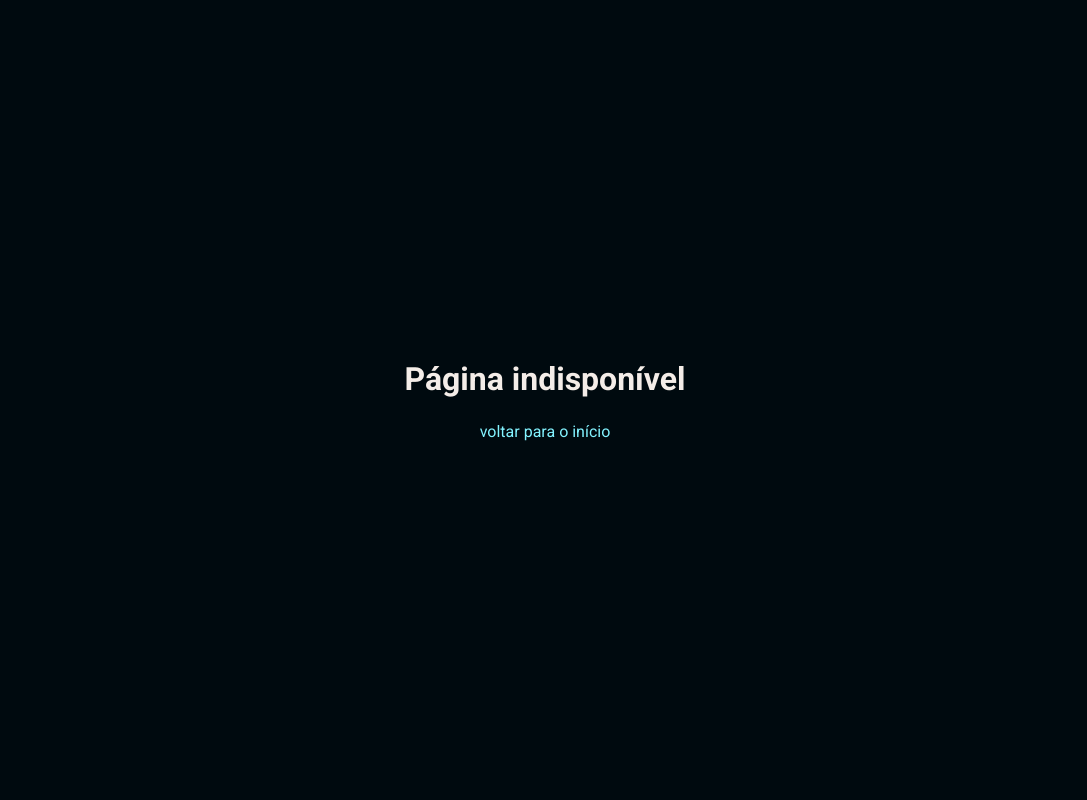
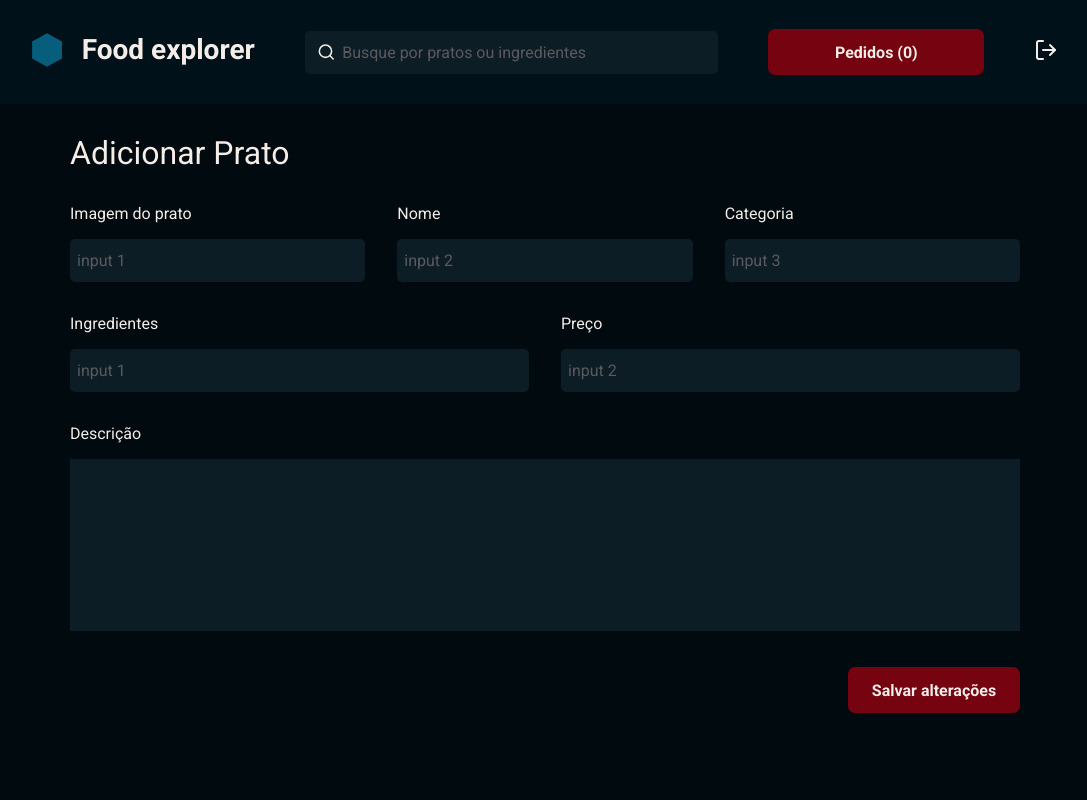
Before and after one commit to Felipe-Monte/Food-explorer, a React (Vite) app in the folder web/: page /add in a window 1280 px wide. Shown: the top 800 px of the page, without its empty margins (95-1182 px from the left). Built offline with nearby package versions, Linux system fonts and the light colour scheme.

Commit message:
create page add and tags

```diff
--- /dev/null
+++ b/web/src/components/Tag/index.jsx
@@ -0,0 +1,9 @@
+import { Container } from './styles'
+
+export function Tag({title, ...rest}) {
+  return (
+    <Container {...rest}>
+      <span>{title}</span>
+    </Container>
+  )
+}
--- /dev/null
+++ b/web/src/components/Tag/styles.js
@@ -0,0 +1,10 @@
+import styled from 'styled-components'
+
+export const Container = styled.span`
+  width: fit-content;
+  padding: 5px 16px;
+
+  background-color: ${({ theme }) => theme.COLORS.GRAY_600};
+  color: ${({ theme }) => theme.COLORS.WHITE};
+  border-radius: 10px;
+`
--- /dev/null
+++ b/web/src/pages/AddDish/index.jsx
@@ -0,0 +1,66 @@
+import { Container, Form, ContainerInputs, ContainerTagsAndPrice, WrapperTextArea, ContainerButton, WrapperInput } from './styles'
+
+import { Header } from '../../components/Header'
+import { Input } from '../../components/Input'
+import { Button } from '../../components/Button'
+import { Footer } from '../../components/Footer'
+
+export function AddDish() {
+  return (
+    <Container>
+      <Header />
+
+      <main>
+
+        <Form>
+          <h1>Adicionar Prato</h1>
+
+          <ContainerInputs>
+            <WrapperInput>
+              <label htmlFor="input1">Imagem do prato</label>
+              <Input placeholder="input 1" id="input1" />
+            </WrapperInput>
+
+            <WrapperInput>
+              <label htmlFor="input2">Nome</label>
+              <Input placeholder="input 2" id="input2" />
+            </WrapperInput>
+
+            <WrapperInput>
+              <label htmlFor="input3">Categoria</label>
+              <Input placeholder="input 3" id="input3" />
+            </WrapperInput>
+
+          </ContainerInputs>
+
+          <ContainerTagsAndPrice>
+            <WrapperInput>
+              <label htmlFor="input4">Ingredientes</label>
+              <Input placeholder="input 1" id="input4" />
+            </WrapperInput>
+
+            <WrapperInput>
+              <label htmlFor="input5">Preço</label>
+              <Input placeholder="input 2" id="input5" />
+            </WrapperInput>
+
+          </ContainerTagsAndPrice>
+
+          <WrapperTextArea>
+            <label htmlFor="textarea">Descrição</label>
+            <textarea id="textarea"></textarea>
+          </WrapperTextArea>
+
+          <ContainerButton>
+            <Button title="Salvar alterações"/>
+          </ContainerButton>
+
+        </Form>
+
+      </main>
+
+      <Footer />
+
+    </Container>
+  )
+}
--- /dev/null
+++ b/web/src/pages/AddDish/styles.js
@@ -0,0 +1,112 @@
+import styled from 'styled-components'
+
+export const Container = styled.div`
+  width: 100%;
+  height: 100vh;
+
+
+  > main {
+    width: 100%;
+    height: 100%;
+
+    display: flex;
+    justify-content: center;
+
+    /* border: 2px solid red; */
+  }
+`
+
+export const Form = styled.form`
+  min-width: 950px;
+  max-width: 950px;
+  height: fit-content;
+
+    margin-top: 30px;
+
+  /* border: 2px solid white; */
+
+  > h1 {
+    font-size: 32px;
+    font-style: normal;
+    font-weight: 500;
+
+    margin-bottom: 32px;
+  }
+`
+
+export const ContainerInputs = styled.div`
+  width: 100%;
+
+  margin: auto;
+
+  display: flex;
+  justify-content: center;
+  align-items: center;
+  gap: 32px;
+
+  /* border: 2px solid green; */
+`
+
+export const ContainerTagsAndPrice = styled.div`
+  width: 100%;
+
+  display: flex;
+  gap: 32px;
+`
+
+export const WrapperTextArea = styled.div`
+  width: 100%;
+
+  > label {
+    font-size: 16px;
+    font-style: normal;
+    font-weight: 400;
+  }
+
+  > textarea {
+    width: 100%;
+    height: 172px;
+
+    margin-top: 16px;
+    padding: 15px;
+
+    resize: none;
+
+    border: none;
+    background-color: ${({ theme }) => theme.COLORS.GRAY_700};
+    color: ${({ theme }) => theme.COLORS.WHITE};
+  }
+
+`
+
+export const ContainerButton = styled.div`
+  width: 100%;
+
+  display: flex;
+  justify-content: flex-end;
+
+  margin-top: 32px;
+
+  /* border: 2px solid white; */
+
+  > button {
+    width: 172px;
+  }
+`
+
+export const WrapperInput = styled.div`
+  width: 100%;
+
+  display: flex;
+  flex-direction: column;
+
+  margin-bottom: 32px;
+
+  > label {
+    font-size: 16px;
+    font-style: normal;
+    font-weight: 400;
+
+    margin-bottom: 16px;
+  }
+`
--- a/web/src/pages/DishDetails/index.jsx
+++ b/web/src/pages/DishDetails/index.jsx
@@ -0,0 +1,55 @@
+import { Container, Details, ImgFood, ContainerText, ContainerButton, Tags } from './styles'
+
+import { Header } from '../../components/Header'
+import { Tag } from '../../components/Tag'
+import { Button } from '../../components/Button'
+import { ButtonMore } from '../../components/ButtonMore'
+import { Footer } from '../../components/Footer'
+
+export function DishDetails() {
+  return (
+    <Container>
+
+      <Header />
+
+      <a href="#">Voltar</a>
+
+      <main>
+
+        <Details>
+          <ImgFood>
+            <img src="src/assets/Mask-group-12.png" alt="Foto do prato" />
+          </ImgFood>
+
+          <ContainerText>
+
+            <h2>Salada Ravanello</h2>
+            <p>Rabanetes, folhas verdes e molho agridoce salpicados com gergelim. O pão naan dá um toque especial.</p>
+
+            <Tags>
+              <Tag title="alface" />
+              <Tag title="cebola" />
+              <Tag title="pão naam" />
+              <Tag title="pepino" />
+              <Tag title="rabanete" />
+              <Tag title="tomate" />
+            </Tags>
+
+
+            <ContainerButton>
+              <ButtonMore />
+              <Button title="incluir 25,90" />
+            </ContainerButton>
+
+          </ContainerText>
+
+
+        </Details>
+
+      </main>
+
+      <Footer />
+
+    </Container>
+  )
+}
--- a/web/src/pages/DishDetails/styles.js
+++ b/web/src/pages/DishDetails/styles.js
@@ -0,0 +1,96 @@
+import styled from 'styled-components'
+
+export const Container = styled.div`
+  width: 100%;
+  height: 100vh;
+
+  > a {
+    display: block;
+
+    width: fit-content;
+
+    font-size: 24px;
+    font-style: normal;
+    font-weight: 700;
+
+    margin: 20px 0px 0px 120px;
+
+    color: ${({theme}) => theme.COLORS.WHITE};
+  }
+
+  > main {
+    width: 100%;
+    height: calc(100% - 232px);
+
+    display: flex;
+    justify-content: center;
+    align-items: center;
+
+    padding: 10px 122px;
+
+    /* border: 2px solid white; */
+  }
+`
+
+export const Details = styled.div`
+  display: flex;
+  justify-content: center;
+  align-items: center;
+  gap: 50px;
+
+  width: 100%;
+  height: fit-content;
+
+  /* border: 2px solid blue; */
+
+`
+
+export const ImgFood = styled.div`
+  width: 390px;
+  height: 390px;
+
+  > img {
+    width: 100%;
+    height: 100%;
+
+  }
+`
+
+export const ContainerText = styled.div`
+  max-width: 48%;
+
+  display: flex;
+  justify-content: flex-start;
+  flex-direction: column;
+  gap: 25px;
+
+  /* border: 2px solid orange; */
+
+  > h2 {
+    font-size: 40px;
+    font-style: normal;
+    font-weight: 500;
+  }
+
+  > p {
+    font-size: 24px;
+    font-style: normal;
+    font-weight: 400;
+  }
+`
+
+export const ContainerButton = styled.div`
+  display: flex;
+
+  margin-top: 45px;
+
+  width: 50%;
+`
+
+export const Tags = styled.div`
+  width: 100%;
+
+  display: flex;
+  flex-wrap: wrap;
+  gap: 12px;
+`
--- a/web/src/routes/app.routes.jsx
+++ b/web/src/routes/app.routes.jsx
@@ -1,12 +1,16 @@
 import { Routes, Route } from 'react-router-dom';
 
 import { Home } from '../pages/Home';
+import { DishDetails } from '../pages/DishDetails';
+import { AddDish } from '../pages/AddDish';
 import { NotFound } from '../pages/NotFound';
 
 export function AppRoutes() {
   return (
     <Routes>
       <Route path="/" element={< Home />} />
+      <Route path='/details' element={<DishDetails />} />
+      <Route path='/add' element={<AddDish />} />
 
       <Route path="*" exact={true} element={<NotFound />} />
     </Routes>
```
